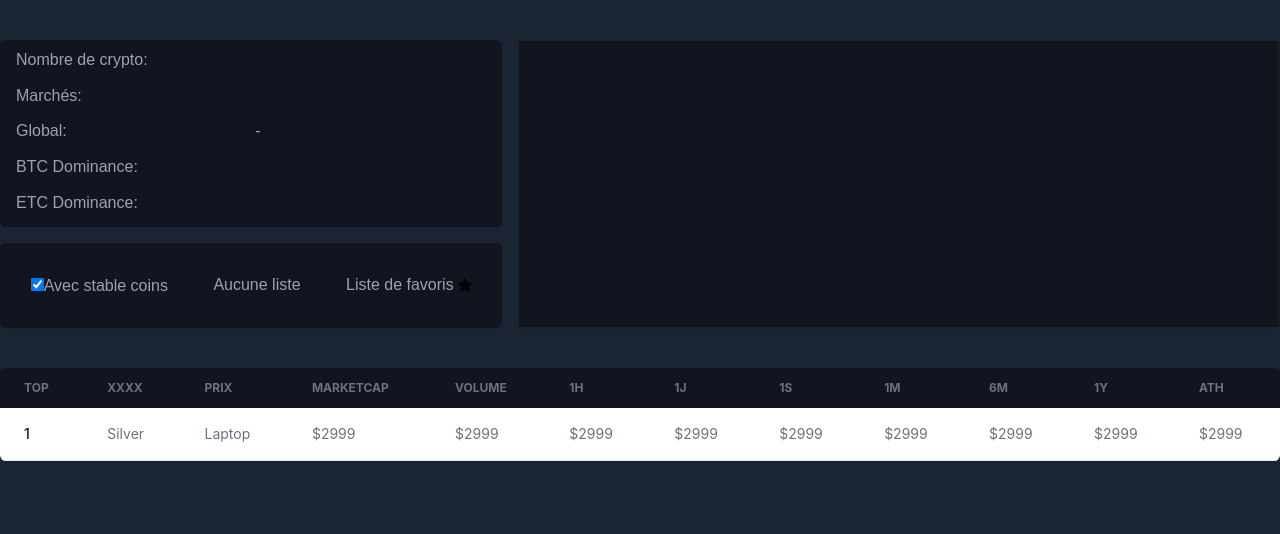
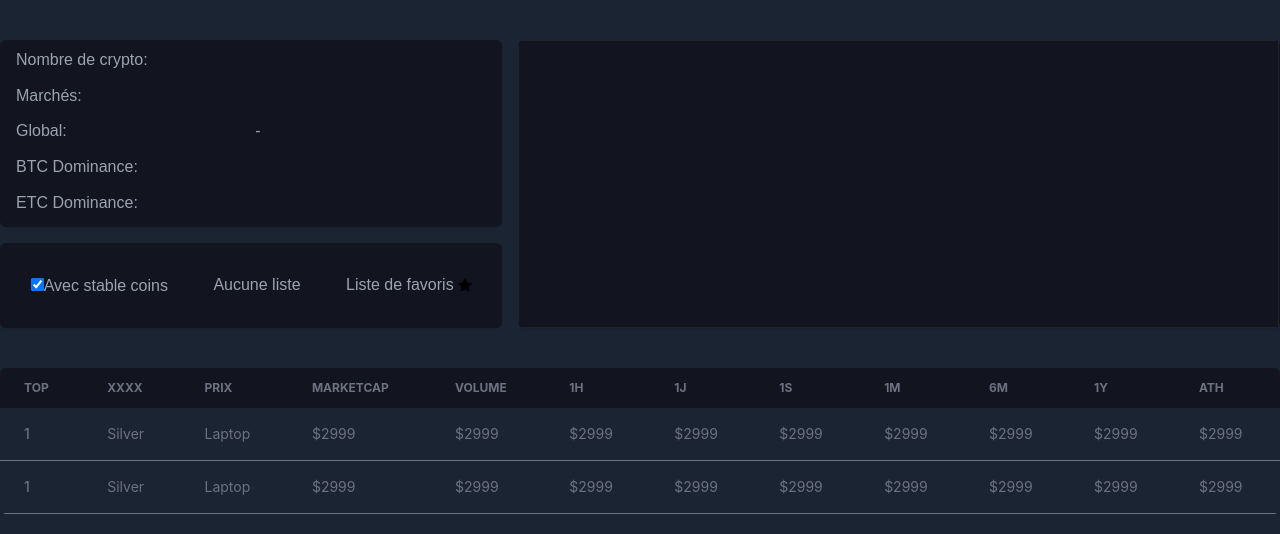
Before and after one commit to williambaele/crypto-watch, a React (Create React App) app: page / in a window 1280 px wide. Shown: the top 534 px of the page. Built offline with nearby package versions, Linux system fonts and the light colour scheme; no server answers.

Commit message:
Added table components

```diff
--- a/src/components/Table.js
+++ b/src/components/Table.js
@@ -44,12 +44,49 @@ const Table = ({coinsData}) => {
               <th scope="col" class="px-6 py-3">
                 ATH
               </th>
-
             </tr>
         </thead>
         <tbody>
-            <tr class="bg-white border-b dark:bg-gray-800 dark:border-gray-700">
-                <th scope="row" class="px-6 py-4 font-medium text-gray-900 whitespace-nowrap dark:text-white">
+          <tr class="bg-none border-b border-[#6B7280]">
+              <th scope="row" class="px-6 py-4 font-medium">
+                1
+              </th>
+              <td class="px-6 py-4">
+                Silver
+              </td>
+              <td class="px-6 py-4">
+                Laptop
+              </td>
+              <td class="px-6 py-4">
+                $2999
+              </td>
+              <td class="px-6 py-4">
+                $2999
+              </td>
+              <td class="px-6 py-4">
+                $2999
+              </td>
+              <td class="px-6 py-4">
+                $2999
+              </td>
+              <td class="px-6 py-4">
+                $2999
+              </td>
+              <td class="px-6 py-4">
+                $2999
+              </td>
+              <td class="px-6 py-4">
+                $2999
+              </td>
+              <td class="px-6 py-4">
+                $2999
+              </td>
+              <td class="px-6 py-4">
+                $2999
+              </td>
+          </tr>
+          <tr class="bg-none border-b border-[#6B7280]">
+              <th scope="row" class="px-6 py-4 font-medium">
                 1
               </th>
               <td class="px-6 py-4">
```
Lines whose indentation alone changed are shown as unchanged.
